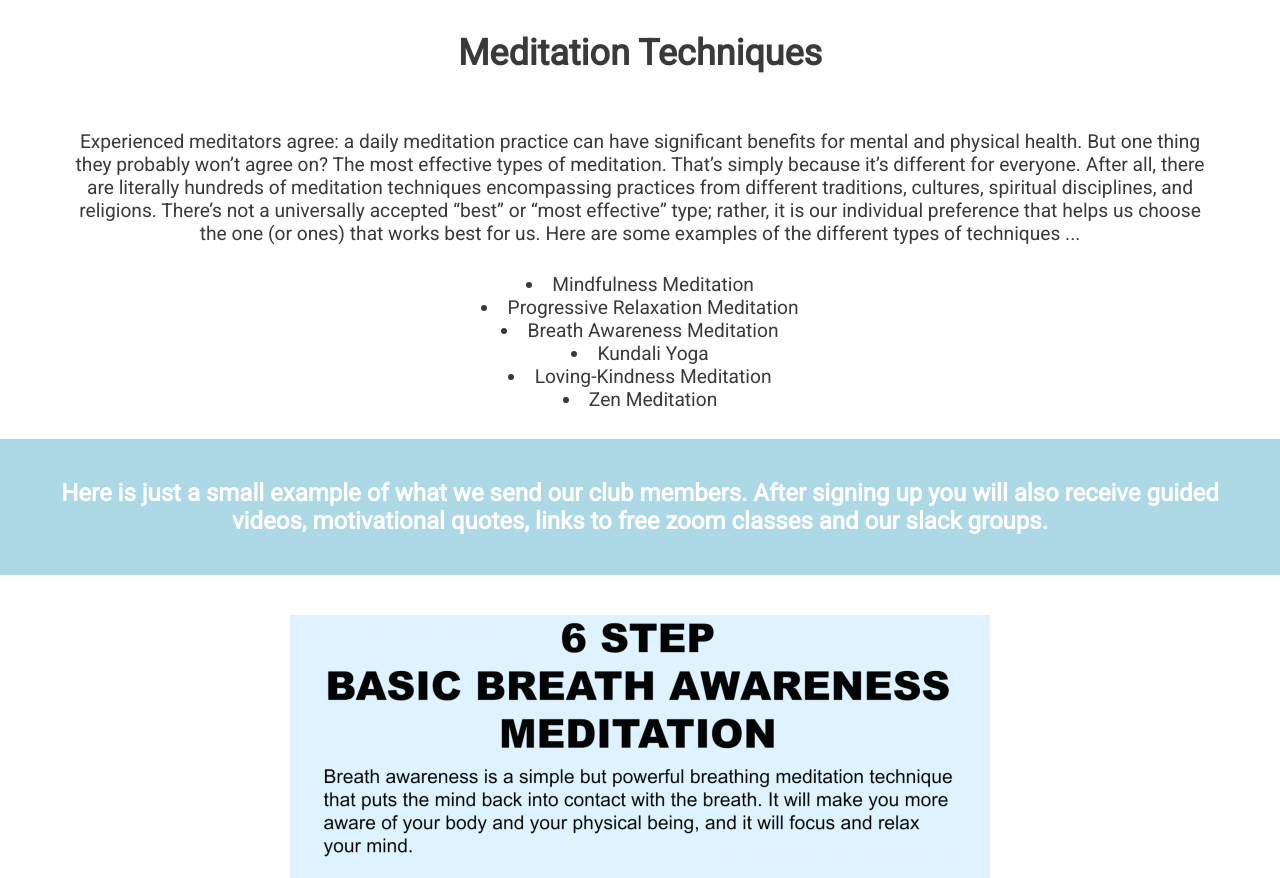
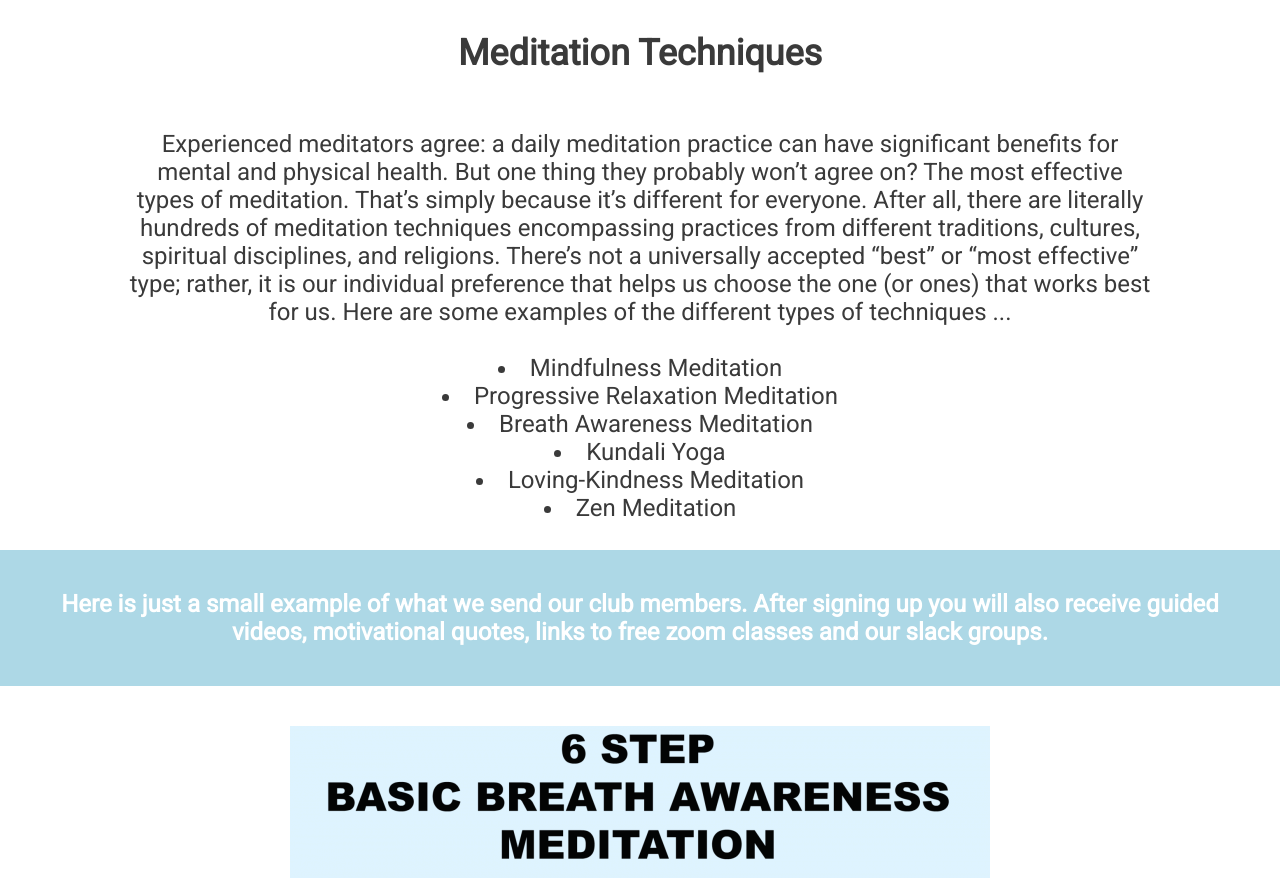
Before and after one commit to Code-Institute-Submissions/EirEoin-First-Project_FebResub, a plain HTML site: page index.html in a window 1280 px wide. Shown: the part 921-1799 px from the top of the page. Drawn offline with Linux system fonts and the light colour scheme; files whose address does not match are found by name; a web font is replaced by a local one.

Commit message:
Changed font size and padding

```diff
--- a/assets/css/style.css
+++ b/assets/css/style.css
@@ -8,6 +8,8 @@
     padding: 0;
     border: none;
 }
+
+/* Text */
 
 body {
     font-family: 'Scheherazade New';
@@ -31,10 +33,12 @@ h4 {
 
 p {
     color:#3a3a3a;
-    font-size: 80%;
-    padding-left: 75px;
-    padding-right: 75px;
+    font-size: 100%;
+    padding-left: 10%;
+    padding-right: 10%;
 }
+
+/* Navigation */
 
 nav {
     top: 0;
@@ -45,7 +49,7 @@ nav {
 #menu {
     font-size: 110%;
     letter-spacing: 4px;
-    font: #0198ca;
+    color: #0198ca;
 }
 
 #menu li {
@@ -74,6 +78,8 @@ nav {
     font-size: 280%;
     margin-left: 30px;
 }
+
+/* Hero Image and Cover Text */
 
 #hero-image {
     height: 600px;
@@ -105,6 +111,8 @@ nav {
     top: 250px;
 }
 
+/* About Us */
+
 #about-us  {
     text-align: center;
     font-family: 'Roboto';
@@ -123,6 +131,8 @@ nav {
     padding: 50px;
 }
 
+/* Techniques */
+
 #techniques {
     color:#3a3a3a;
     text-align: center;
@@ -133,7 +143,7 @@ nav {
 
 #techniques-list {
     color:#3a3a3a;
-    font-size: 80%;
+    font-size: 100%;
     font-family: 'Roboto';
     padding-top: 150px;
     padding-left: 39%;
```
